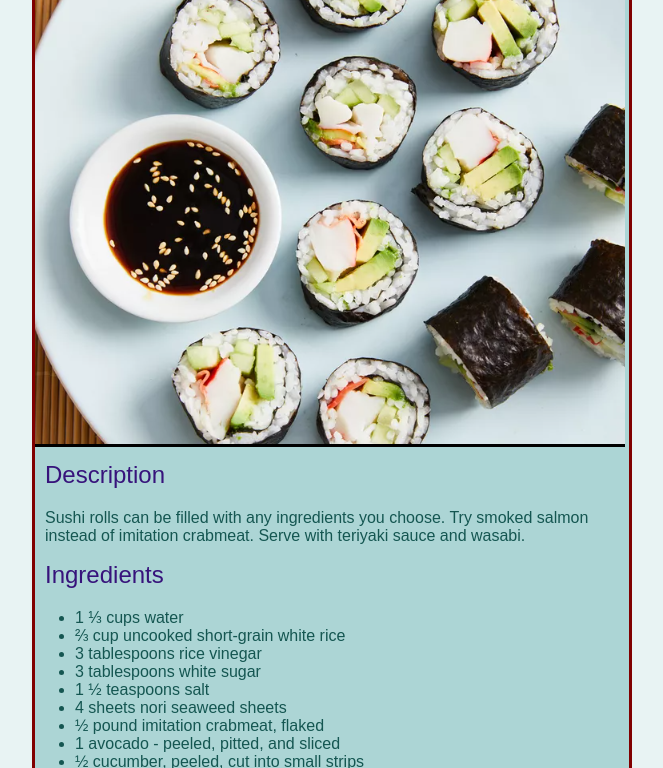
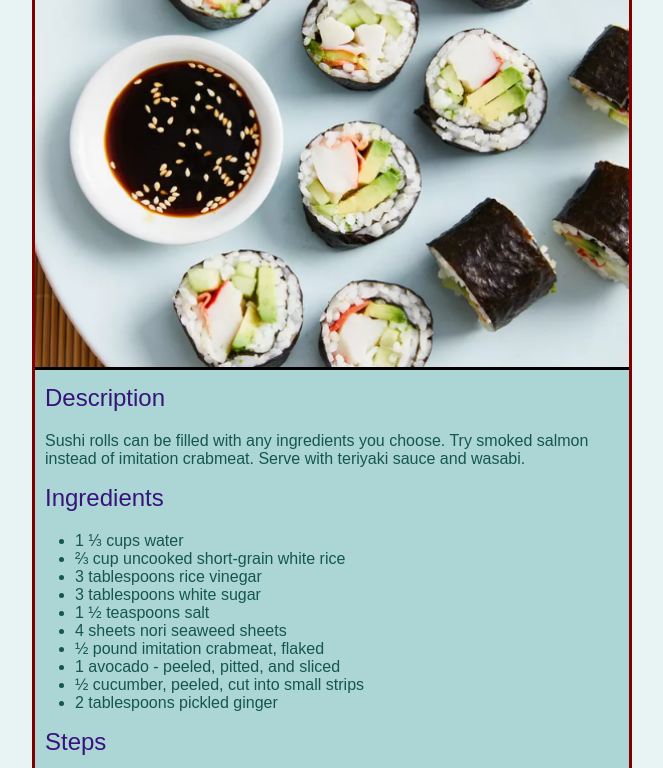
Before and after one commit to rhythm2107/odin-recipes, a plain HTML site: page recipes/sushi.html in a window 1280 px wide. Shown: the part 167-935 px from the top of the page, without its empty margins (308-971 px from the left). Drawn offline with Linux system fonts and the light colour scheme.

Commit message:
Fix width of img to 100% of container

```diff
--- a/css/styles.css
+++ b/css/styles.css
@@ -4,6 +4,7 @@ body {
     background-color: rgba(217, 235, 235, 0.582);
     width: 600px;
     margin: 100px auto;
+    margin-top: 20px;
 }
 
 h1 {
@@ -40,5 +41,7 @@ p {
 
 img {
     border-bottom: 3px solid black;
+    width: 100%;
+    height: auto;
     margin-bottom: 0px;
 }
```
